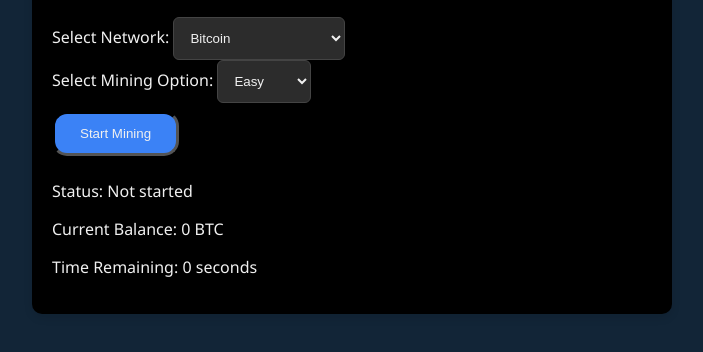
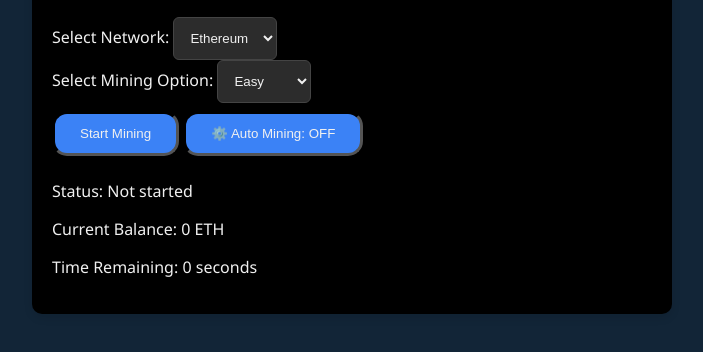
Before and after one commit to InfoardropCrypto/web3test, a plain HTML site: page mining.html in a window 1280 px wide. Shown: the part 96-448 px from the top of the page, without its empty margins (288-991 px from the left). Drawn offline with Linux system fonts and the light colour scheme.

Commit message:
Update mining.html

```diff
--- a/mining.html
+++ b/mining.html
@@ -12,12 +12,7 @@
         <div>
             <label for="networkSelect">Select Network:</label>
             <select id="networkSelect">
-                <option value="btc">Bitcoin</option>
                 <option value="eth">Ethereum</option>
-                <option value="polygon">Polygon</option>
-                <option value="bsc">Binance Smart Chain</option>
-                <option value="sol">Solana</option>
-                <option value="ton">Ton</option>
             </select>
         </div>
 
@@ -31,8 +26,13 @@
         </div>
 
         <button id="startMiningButton">Start Mining</button>
+
+<!-- Tombol Auto Mining -->
+<button id="autoMineButton">⚙️ Auto Mining: OFF</button>
+
+
         <p>Status: <span id="miningStatus">Not started</span></p>
-        <p>Current Balance: <span id="miningBalance">0</span> <span id="miningTicker">BTC</span></p>
+        <p>Current Balance: <span id="miningBalance">0</span> <span id="miningTicker">ETH</span></p>
         <p>Time Remaining: <span id="miningTime">0</span> seconds</p>
 
         <!-- Include Firebase scripts -->
```
